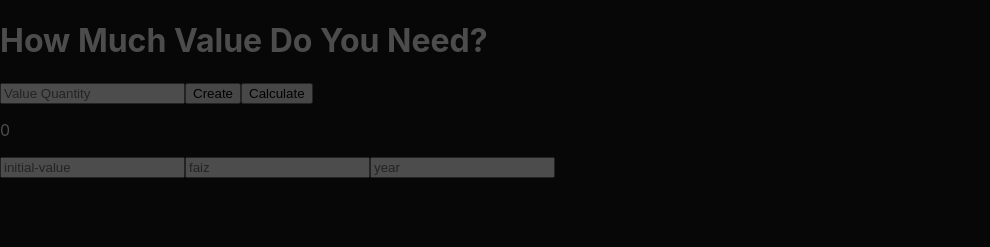
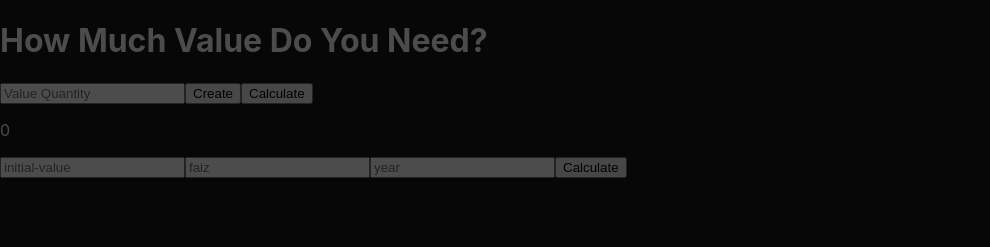
Before and after one commit to guvenfazli/To-Do-List-w-React, a React (Create React App) app in the folder theater/: page / in a window 1280 px wide. Shown: the top 247 px of the page, without its empty margins (0-990 px from the left). Built offline with nearby package versions, Linux system fonts and the light colour scheme.

Commit message:
Small investment logic is done

```diff
--- a/theater/src/App.jsx
+++ b/theater/src/App.jsx
@@ -52,6 +52,37 @@ function App() {
     setMean((sinav1 + sinav2) / valueNeeded)
   }
 
+  const [investment, setInvestment] = useState({
+    initialValue: 0,
+    faiz: 0,
+    year: 0
+  })
+
+  function getUserValues(parameter, newValue){
+    setInvestment((prev) => {
+      return {
+        ...prev,
+        [parameter]: +newValue
+      }
+    }
+    )
+  }
+
+  function calculateInvestment({initialValue, faiz, year}) {
+    let investHolder = []
+    let lastValue = 0
+    for(let i = 0; i < year; i++){
+      investHolder.push({
+        lastValue: (lastValue += initialValue) * faiz,
+        year: i+1
+
+      })
+    }
+    console.log(investHolder)
+    return investHolder
+  }
+
+
 
 
 
@@ -69,9 +100,10 @@ function App() {
       {<p>{mean}</p>}
 
       <div className='investment-calculator'>
-        <input type="text" className='initial-value' placeholder='initial-value' />
-        <input type="text" className='faiz' placeholder='faiz' />
-        <input type="text" className='year' placeholder='year'/>
+        <input type="text" className='initial-value' placeholder='initial-value' onChange={(event) => getUserValues('initialValue', event.target.value)} />
+        <input type="text" className='faiz' placeholder='faiz' onChange={(event) => getUserValues('faiz', event.target.value)} />
+        <input type="text" className='year' placeholder='year' onChange={(event) => getUserValues('year', event.target.value)}/>
+        <button onClick={() => calculateInvestment(investment)}>Calculate</button>
 
 
 
```
